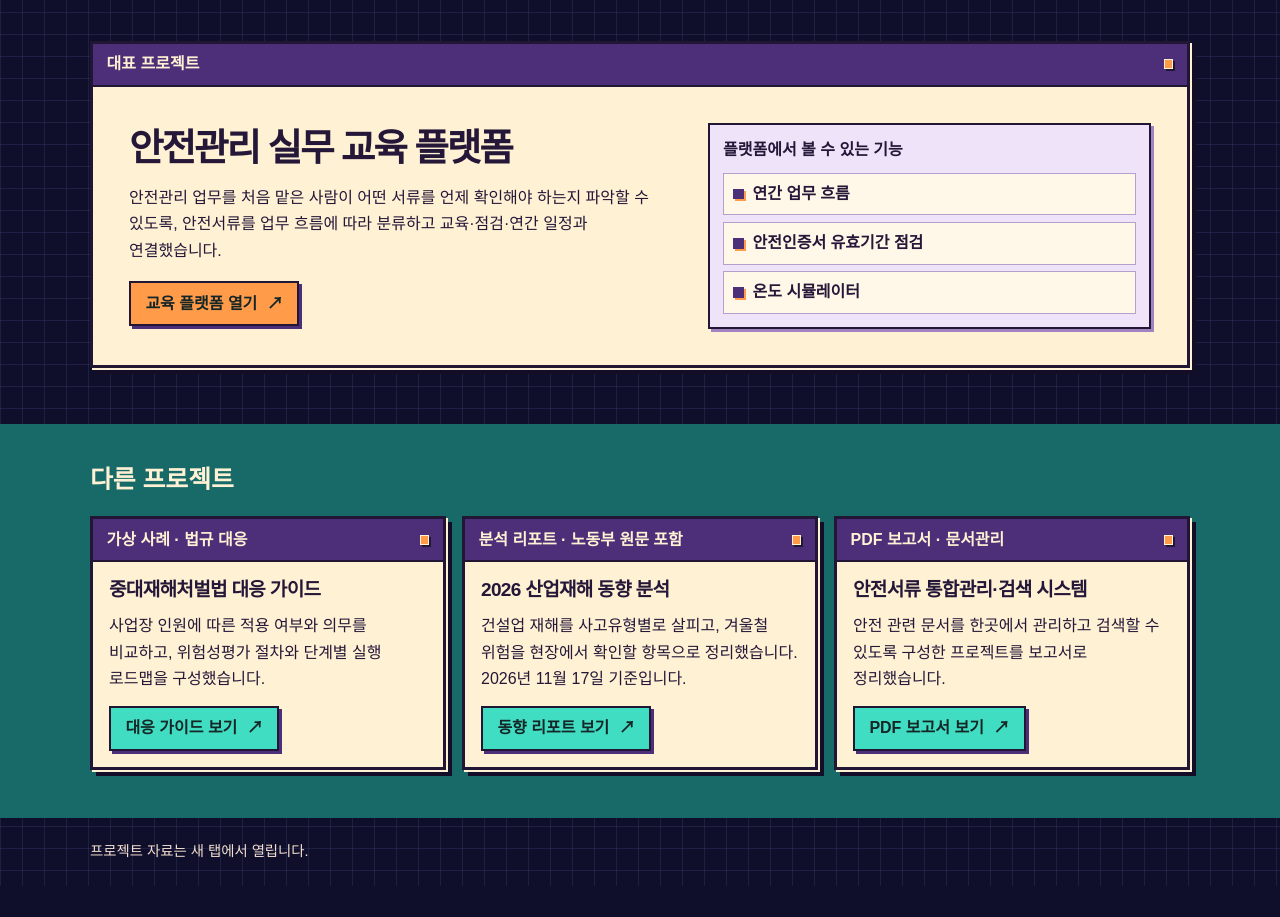
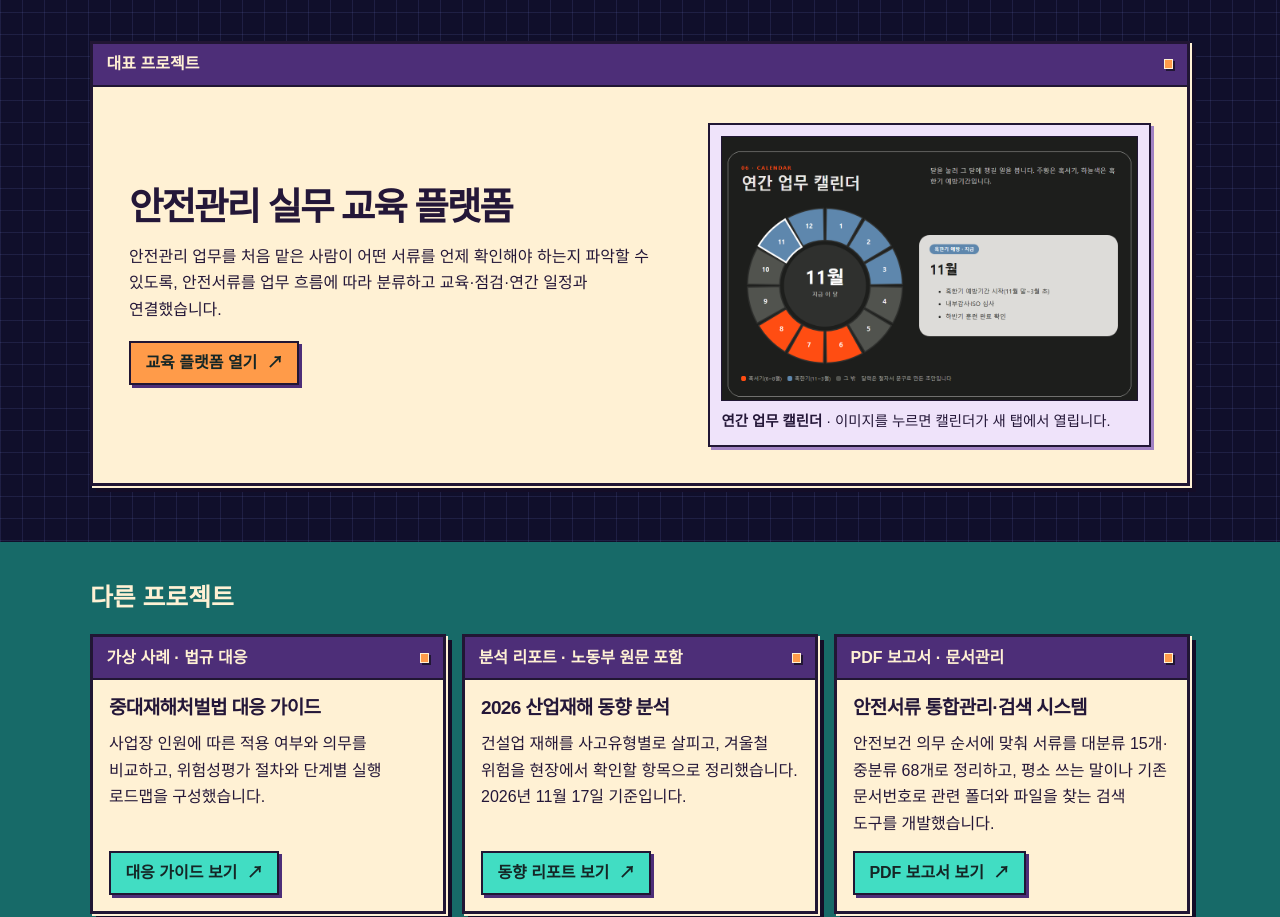
Before and after one commit to Hanwoo96/hs-portfolio, a plain HTML site: page hs-portfolio-github-pages/index.html in a window 1280 px wide. Shown: the part 560-1477 px from the top of the page. Before the commit the page ends 1446 px from the top, so only its background shows below. Drawn offline with Linux system fonts and the light colour scheme.

Commit message:
Add portfolio authorship and calendar preview

```diff
--- a/hs-portfolio-github-pages/index.html
+++ b/hs-portfolio-github-pages/index.html
@@ -83,11 +83,10 @@
     .feature p { margin-bottom: .9rem; }
     .feature .button { margin-top: .2rem; }
 
-    .preview { padding: .8rem; border: 2px solid var(--edge); background: #efe3fa; box-shadow: 3px 3px #a182c3; }
-    .preview figcaption { font-weight: 850; margin-bottom: .55rem; }
-    .preview ul { display: grid; gap: .4rem; list-style: none; margin: 0; padding: 0; }
-    .preview li { display: flex; gap: .55rem; align-items: center; padding: .45rem .55rem; background: #fff7e8; border: 1px solid #b5a0cd; font-weight: 700; }
-    .preview li::before { content: ""; width: .68rem; height: .68rem; flex: none; background: var(--purple); box-shadow: 2px 2px var(--orange); }
+    .preview { padding: .7rem; border: 2px solid var(--edge); background: #efe3fa; box-shadow: 3px 3px #a182c3; }
+    .preview a { display: block; }
+    .preview img { display: block; width: 100%; height: auto; border: 1px solid var(--edge); }
+    .preview figcaption { margin-top: .55rem; font-size: .9rem; }
 
     .other { background: #176a68; margin-top: 3.5rem; padding-block: 2.25rem 3rem; }
     .other h2 { font-size: 1.55rem; margin-bottom: 1rem; }
@@ -113,7 +112,7 @@
 <body>
   <header class="site-header">
     <nav class="wrap" aria-label="주 메뉴">
-      <a class="brand" href="#top">안전관리자 포트폴리오</a>
+      <a class="brand" href="#top">안전관리자 포트폴리오<span style="font-size:.83em;font-weight:650"> · 이재호</span></a>
       <a class="nav-link" href="#projects">프로젝트</a>
     </nav>
   </header>
@@ -137,12 +136,10 @@
           <a class="button" href="서류로 배우는 안전관리자 실무 교육 플랫폼.html" target="_blank" rel="noopener noreferrer">교육 플랫폼 열기 <span aria-hidden="true">↗</span></a>
         </div>
         <figure class="preview">
-          <figcaption>플랫폼에서 볼 수 있는 기능</figcaption>
-          <ul>
-            <li>연간 업무 흐름</li>
-            <li>안전인증서 유효기간 점검</li>
-            <li>온도 시뮬레이터</li>
-          </ul>
+          <a href="서류로 배우는 안전관리자 실무 교육 플랫폼.html#s6" target="_blank" rel="noopener noreferrer" aria-label="교육 플랫폼의 연간 업무 캘린더 열기 (새 탭)">
+            <img src="assets/training-calendar.png" width="1040" height="660" alt="연간 업무 캘린더의 월별 선택 화면과 11월 안전업무 예시">
+          </a>
+          <figcaption><strong>연간 업무 캘린더</strong> · 이미지를 누르면 캘린더가 새 탭에서 열립니다.</figcaption>
         </figure>
       </div>
     </article>
@@ -173,7 +170,7 @@
             <div class="window-bar">PDF 보고서 · 문서관리</div>
             <div class="project-body">
               <h3>안전서류 통합관리·검색 시스템</h3>
-              <p>안전 관련 문서를 한곳에서 관리하고 검색할 수 있도록 구성한 프로젝트를 보고서로 정리했습니다.</p>
+              <p>안전보건 의무 순서에 맞춰 서류를 대분류 15개·중분류 68개로 정리하고, 평소 쓰는 말이나 기존 문서번호로 관련 폴더와 파일을 찾는 검색 도구를 개발했습니다.</p>
               <a class="button" href="안전서류 통합관리·검색 시스템 구축.pdf" target="_blank" rel="noopener noreferrer">PDF 보고서 보기 <span aria-hidden="true">↗</span></a>
             </div>
           </article>
```
Also changed, not shown: hs-portfolio-github-pages/2026 산업재해 동향 분석 리포트.html (+1 -1 lines), hs-portfolio-github-pages/서류로 배우는 안전관리자 실무 교육 플랫폼.html (+1 -1 lines), hs-portfolio-github-pages/중대재해처벌법 5인 이상 사업장 대응 가이드.html (+9 -3 lines), hs-portfolio-github-pages/assets/training-calendar.png (added).
